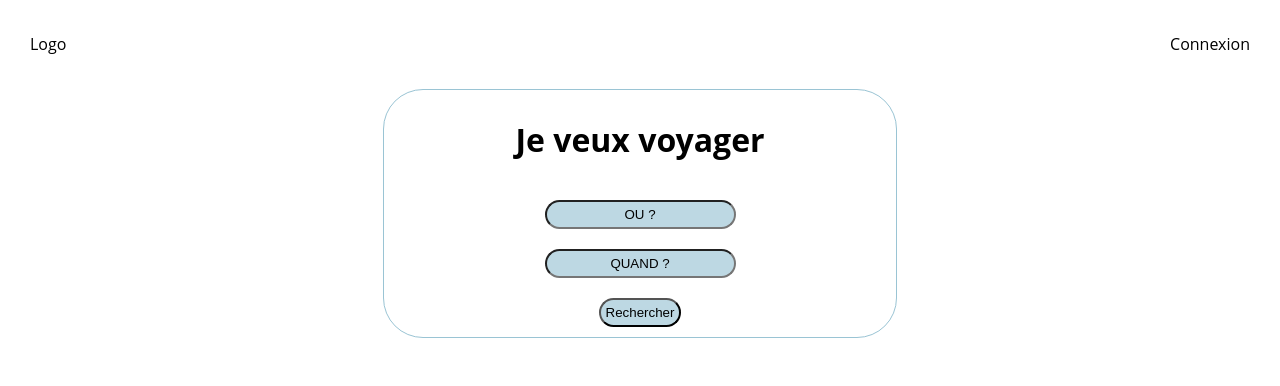
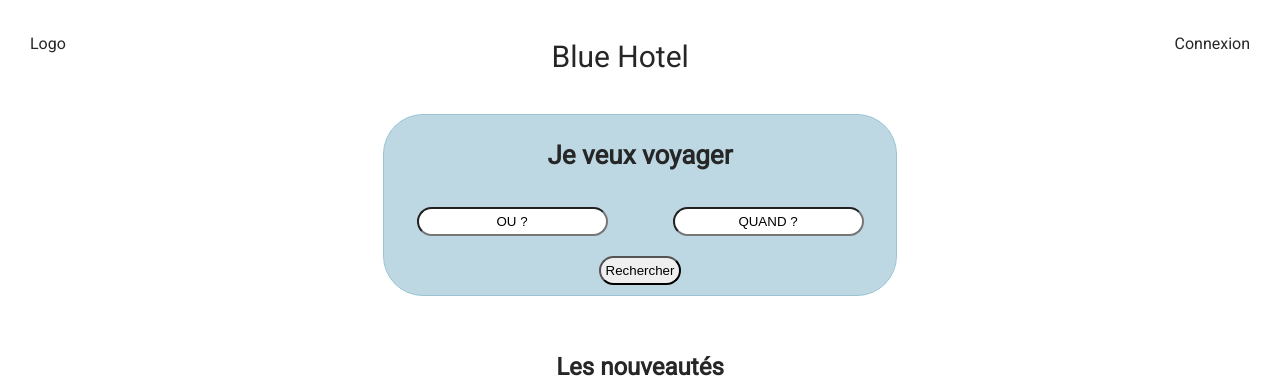
Before and after one commit to andreamechin/suivideprojet3, a PHP site: page / in a window 1280 px wide. Shown: the top 386 px of the page. Run offline with PHP 8.4, Linux system fonts and the light colour scheme.

Commit message:
style( typo + titre + form )

```diff
--- a/css/style.css
+++ b/css/style.css
@@ -1,12 +1,14 @@
+@import url("https://fonts.googleapis.com/css2?family=Roboto&display=swap");
 html {
   font-size: 62.5%;
 }
 
 html body {
   font-size: 1.6rem;
-  font-family: 'Open Sans', sans-serif;
+  font-family: 'Roboto', sans-serif;
   line-height: 1.8;
   margin: 0;
+  color: #262626;
 }
 
 html body header {
@@ -22,12 +24,35 @@
           justify-content: space-between;
 }
 
+html body header nav a {
+  text-decoration: none;
+  color: #262626;
+}
+
+html body header nav a:hover {
+  color: rgba(154, 195, 212, 0.651);
+}
+
+html body header nav .titre {
+  font-size: 3rem;
+}
+
 html body main form {
+  font-size: 1.3rem;
   text-align: center;
   width: 40%;
   margin: auto;
   border: solid #9ac4d4 1px;
   border-radius: 40px;
+  background-color: rgba(154, 195, 212, 0.651);
+}
+
+html body main form div {
+  display: -webkit-box;
+  display: -ms-flexbox;
+  display: flex;
+  -ms-flex-pack: distribute;
+      justify-content: space-around;
 }
 
 html body main form input,
@@ -36,7 +61,6 @@
   margin: 10px;
   padding: 5px;
   border-radius: 40px;
-  background-color: rgba(154, 195, 212, 0.651);
 }
 
 html body main .nouveaux {
--- a/css/style.scss
+++ b/css/style.scss
@@ -1,11 +1,14 @@
+@import url('https://fonts.googleapis.com/css2?family=Roboto&display=swap');
+
 html {
     font-size: 62.5%;
 
     body {
         font-size: 1.6rem;
-        font-family: 'Open Sans', sans-serif;
+        font-family: 'Roboto', sans-serif;
         line-height: 1.8;
         margin: 0;
+        color: #262626;
 
         header {
             padding: 30px;
@@ -13,16 +16,36 @@
             nav {
                 display: flex;
                 justify-content: space-between;
+
+                a {
+                    text-decoration: none;
+                    color: #262626;
+                }
+
+                a:hover {
+                    color: rgba(154, 195, 212, 0.651);
+                }
+
+                .titre {
+                    font-size: 3rem;
+                }
             }
         }
 
         main {
             form {
+                font-size: 1.3rem;
                 text-align: center;
                 width: 40%;
                 margin: auto;
                 border: solid rgb(154, 196, 212) 1px;
                 border-radius: 40px;
+                background-color: rgba(154, 195, 212, 0.651);
+
+                div {
+                    display: flex;
+                    justify-content: space-around;
+                }
 
                 input,
                 button {
@@ -30,7 +53,6 @@
                     margin: 10px;
                     padding: 5px;
                     border-radius: 40px;
-                    background-color: rgba(154, 195, 212, 0.651);
                 }
             }
 
--- a/index.html
+++ b/index.html
@@ -22,6 +22,7 @@
     <header>
         <nav>
             <a>Logo</a>
+            <a href="index.html" class="titre">Blue Hotel</a>
             <a>Connexion</a>
         </nav>
     </header>
@@ -30,10 +31,12 @@
             <form action="/ma-page-de-traitement" method="post">
                 <h1>Je veux voyager</h1>
                 <div>
-                    <input type="text" id="ou" name="ou" value="OU ?">
-                </div>
-                <div>
-                    <input type="text" id="quand" name="quand" value="QUAND ?">
+                    <div>
+                        <input type="text" id="ou" name="ou" value="OU ?">
+                    </div>
+                    <div>
+                        <input type="text" id="quand" name="quand" value="QUAND ?">
+                    </div>
                 </div>
                 <button type="submit">Rechercher</button>
             </form>
```
Also changed, not shown: 1 other file.
